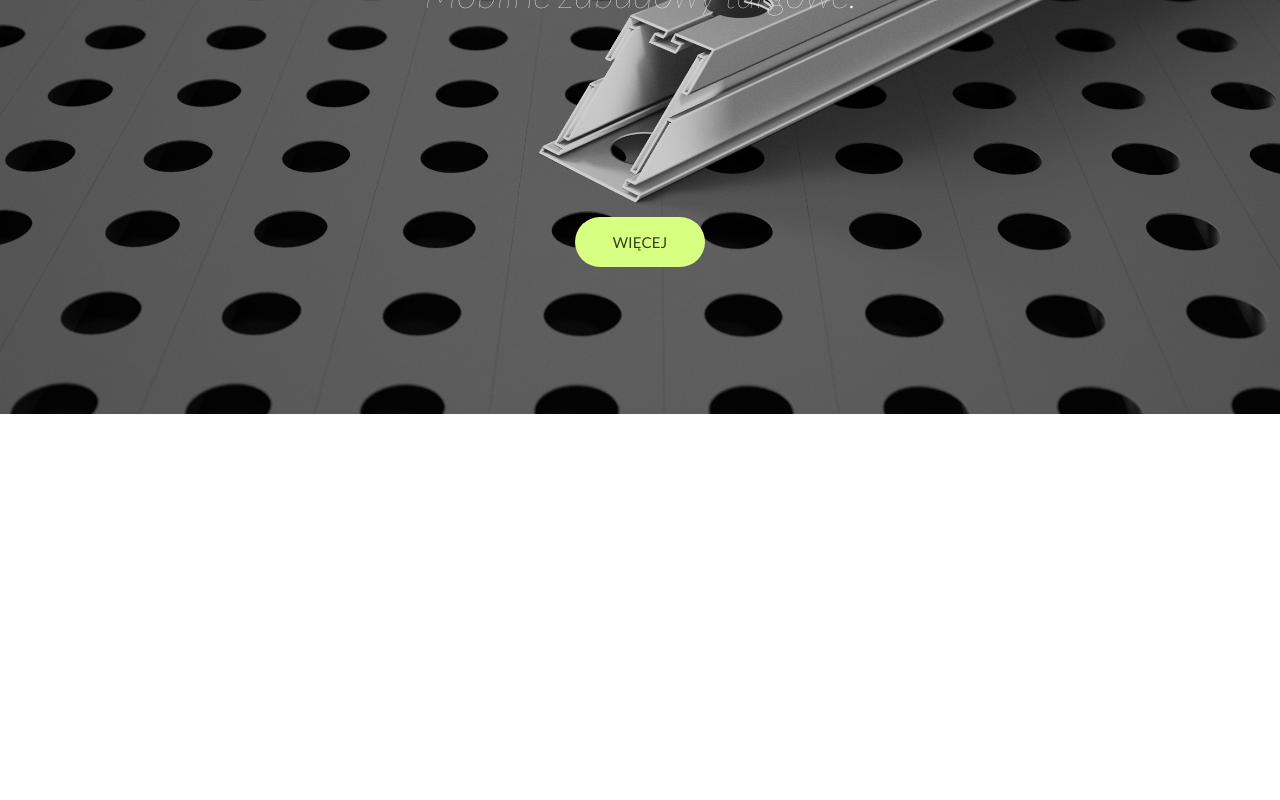
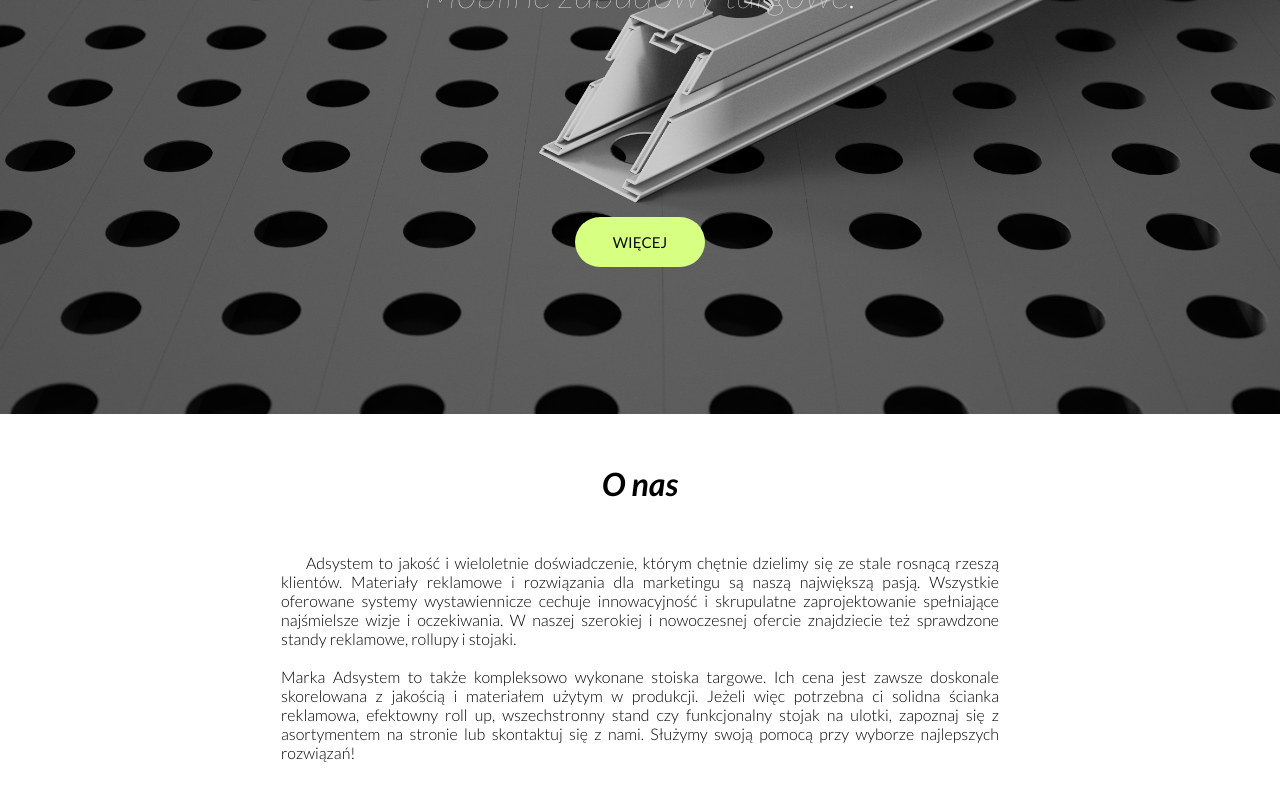
Before and after one commit to piotrthread/mframe, a React (Create React App) app: page / in a window 1280 px wide. Shown: the part 286-1086 px from the top of the page. Before the commit the page ends 800 px from the top, so only its background shows below. Built offline with nearby package versions, Linux system fonts and the light colour scheme.

Commit message:
Added About Us Section

```diff
--- a/src/App.js
+++ b/src/App.js
@@ -4,6 +4,7 @@ import GlobalStyle from "./GlobalStyle";
 import Menu from "./components/Menu/Menu";
 import Hero from "./components/Hero/Hero";
 import TopMargin from "./components/Hero/TopMargin";
+import AboutUs from "./components/AboutUs/AboutUs";
 
 const App = () => {
   return (
@@ -12,6 +13,7 @@ const App = () => {
       <Menu />
       <TopMargin />
       <Hero />
+      <AboutUs />
     </>
   );
 };
--- /dev/null
+++ b/src/components/AboutUs/AboutUs.js
@@ -0,0 +1,33 @@
+import React from "react";
+
+import AboutWrapper from "./AboutWrapper";
+import Heading from "./Heading";
+import Paragraph from "./Paragraph";
+
+const AboutUs = () => {
+  return (
+    <AboutWrapper>
+      <Heading>O nas</Heading>
+
+      <Paragraph>
+        Adsystem to jakość i wieloletnie doświadczenie, którym chętnie dzielimy
+        się ze stale rosnącą rzeszą klientów. Materiały reklamowe i rozwiązania
+        dla marketingu są naszą największą pasją. Wszystkie oferowane systemy
+        wystawiennicze cechuje innowacyjność i skrupulatne zaprojektowanie
+        spełniające najśmielsze wizje i oczekiwania. W naszej szerokiej i
+        nowoczesnej ofercie znajdziecie też sprawdzone standy reklamowe, rollupy
+        i stojaki.
+        <br />
+        <br />
+        Marka Adsystem to także kompleksowo wykonane stoiska targowe. Ich cena
+        jest zawsze doskonale skorelowana z jakością i materiałem użytym w
+        produkcji. Jeżeli więc potrzebna ci solidna ścianka reklamowa, efektowny
+        roll up, wszechstronny stand czy funkcjonalny stojak na ulotki, zapoznaj
+        się z asortymentem na stronie lub skontaktuj się z nami. Służymy swoją
+        pomocą przy wyborze najlepszych rozwiązań!
+      </Paragraph>
+    </AboutWrapper>
+  );
+};
+
+export default AboutUs;
--- /dev/null
+++ b/src/components/AboutUs/AboutWrapper.js
@@ -0,0 +1,10 @@
+import styled from "styled-components";
+
+const AboutWrapper = styled.div`
+  display: flex;
+  flex-direction: column;
+  align-items: center;
+  padding-bottom: 75px;
+`;
+
+export default AboutWrapper;
--- /dev/null
+++ b/src/components/AboutUs/Heading.js
@@ -0,0 +1,10 @@
+import styled from "styled-components";
+
+const Heading = styled.h1`
+  display: inline;
+  padding: 50px 0;
+  font-weight: 700;
+  font-style: italic;
+`;
+
+export default Heading;
--- /dev/null
+++ b/src/components/AboutUs/Paragraph.js
@@ -0,0 +1,19 @@
+import styled from "styled-components";
+
+const Paragraph = styled.p`
+  font-weight: 300;
+  text-align: justify;
+  padding: 0 25px;
+  text-indent: 25px;
+  @media (min-width: 576px) {
+    width: 80vw;
+  }
+  @media (min-width: 768px) {
+    width: 70vw;
+  }
+  @media (min-width: 992px) {
+    width: 60vw;
+  }
+`;
+
+export default Paragraph;
--- a/src/components/Hero/HeroButton.js
+++ b/src/components/Hero/HeroButton.js
@@ -11,7 +11,11 @@ const HeroButton = styled.button`
   border-radius: 25px;
   cursor: pointer;
   outline: none;
-  color: #364021;
+  color: #0b0b0b;
+  &:hover {
+    color: #0b0b0b;
+    background-color: white;
+  }
 `;
 
 export default HeroButton;
```
